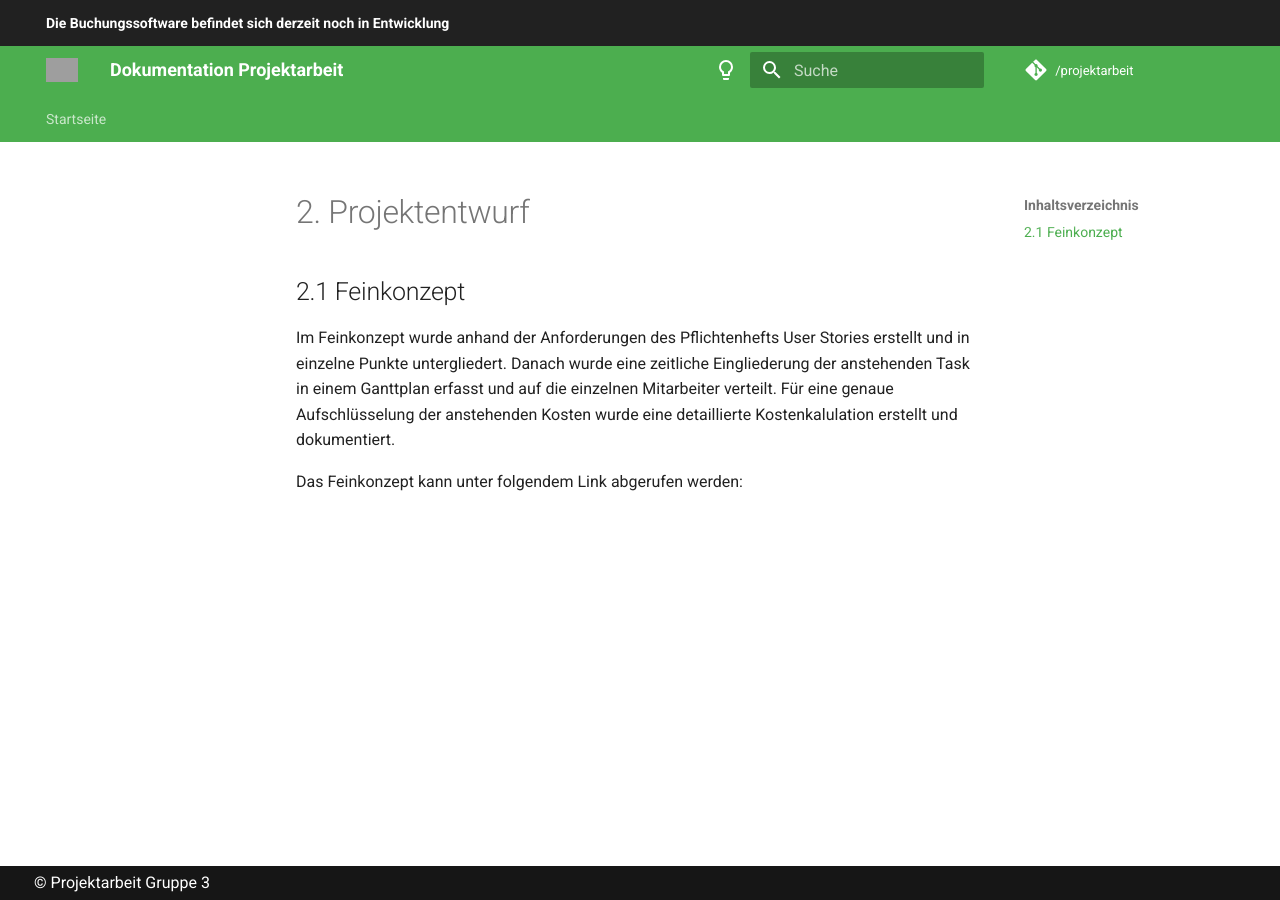
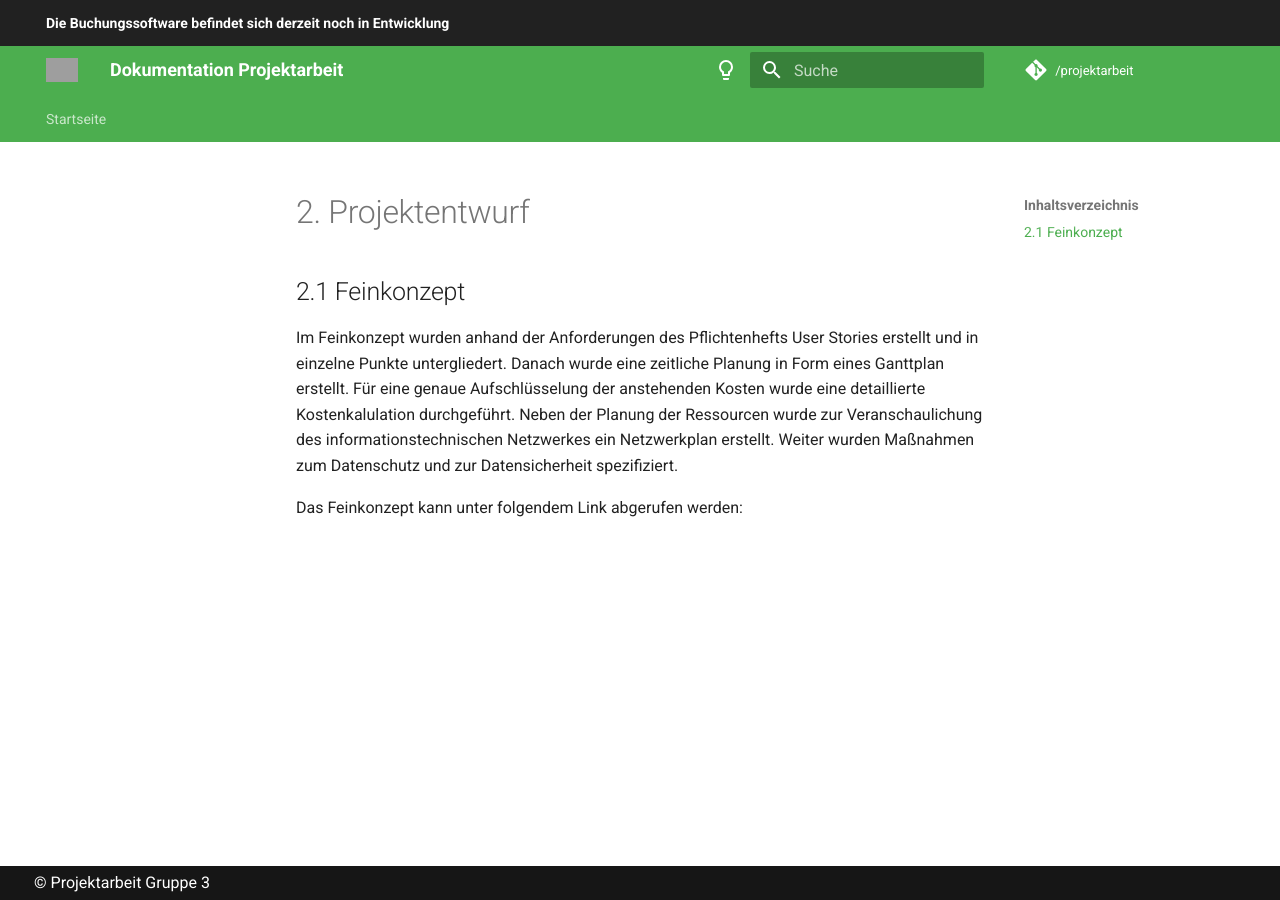
Before and after one commit to gz-bad-erzland-p3/docs, an MkDocs documentation site: the page built from docs/Projektentwurf.md, in a window 1280 px wide. Built offline with MkDocs 1.6.1 and Material for MkDocs 9.7.7, drawn with Linux system fonts in a browser that asks for light colours; comment, search, counter and statistics services are not loaded; grey boxes are pictures that could not be loaded.

Commit message:
Update Projektentwurf.md

```diff
--- a/docs/Projektentwurf.md
+++ b/docs/Projektentwurf.md
@@ -1,4 +1,5 @@
 # 2. Projektentwurf
 ## 2.1 Feinkonzept
-Im Feinkonzept wurde anhand der Anforderungen des Pflichtenhefts User Stories erstellt und in einzelne Punkte untergliedert. Danach wurde eine zeitliche Eingliederung der anstehenden Task in einem Ganttplan erfasst und auf die einzelnen Mitarbeiter verteilt. Für eine genaue Aufschlüsselung der anstehenden Kosten wurde eine detaillierte Kostenkalulation erstellt und dokumentiert. </p>
+Im Feinkonzept wurden anhand der Anforderungen des Pflichtenhefts User Stories erstellt und in einzelne Punkte untergliedert. Danach wurde eine zeitliche Planung in Form eines Ganttplan erstellt. Für eine genaue Aufschlüsselung der anstehenden Kosten wurde eine detaillierte Kostenkalulation durchgeführt.
+Neben der Planung der Ressourcen wurde zur Veranschaulichung des informationstechnischen Netzwerkes ein Netzwerkplan erstellt. Weiter wurden Maßnahmen zum Datenschutz und zur Datensicherheit spezifiziert.</p>
 Das Feinkonzept kann unter folgendem Link abgerufen werden:
```
